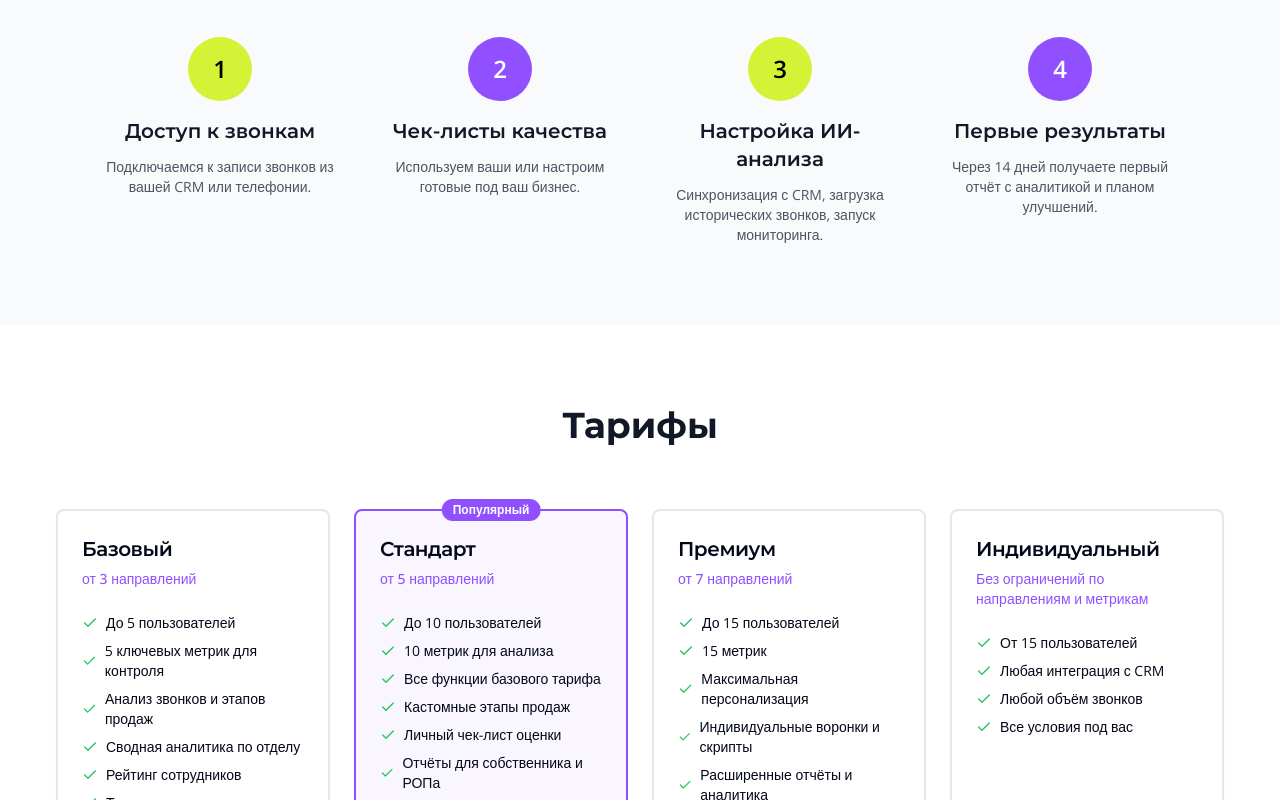
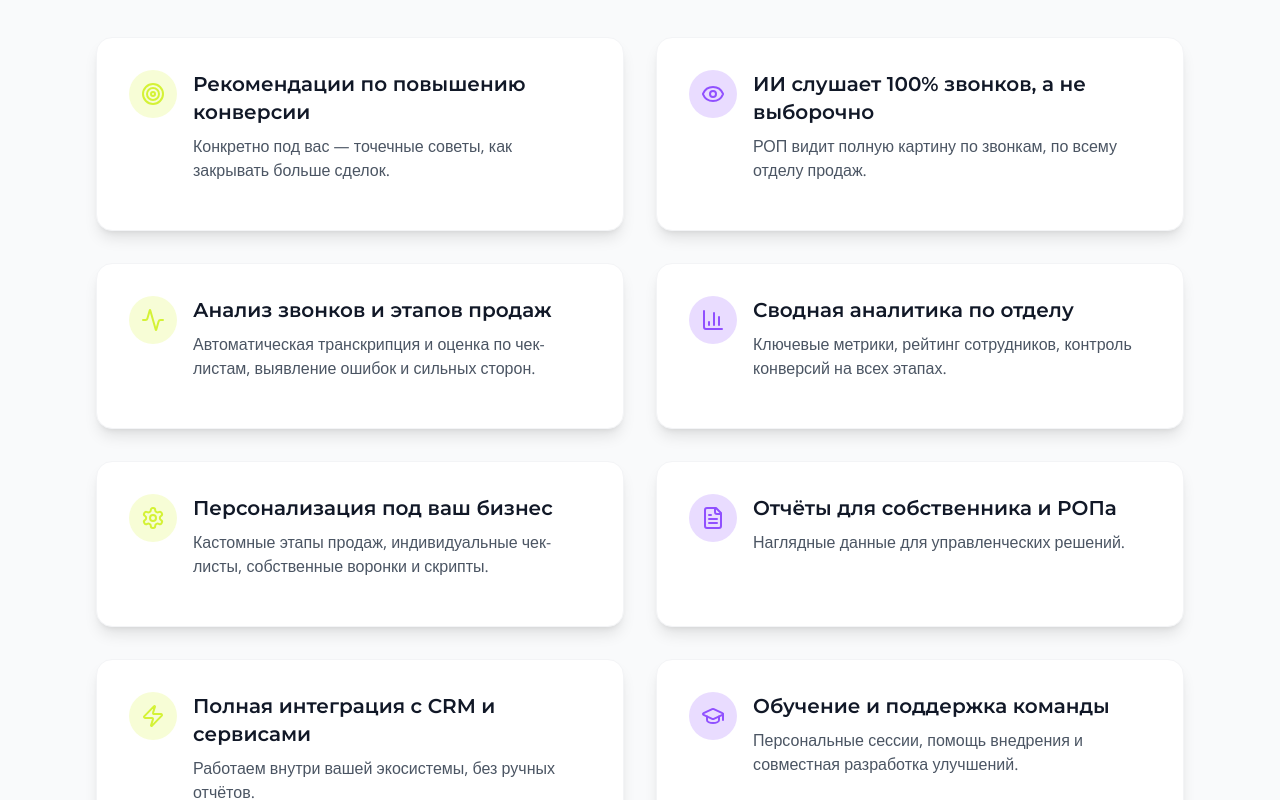
Before and after one commit to baselike/ai-qc-website, a React (Vite) app: page / in a window 1280 px wide. Shown: the part 2880-3680 px from the top of the page. Built offline with nearby package versions, Linux system fonts and the light colour scheme.

Commit message:
feat: ИИ-помощник для отдела продаж

```diff
--- a/src/pages/Index.tsx
+++ b/src/pages/Index.tsx
@@ -269,8 +269,157 @@ const Index = () => {
         </div>
       </section>
 
+      {/* How we achieve results */}
+      <section className="py-20 px-6 bg-gray-50">
+        <div className="container mx-auto max-w-6xl">
+          <div className="text-center mb-16">
+            <h2 className="text-4xl font-montserrat font-bold text-gray-900 mb-6">
+              За счет чего получаем результат
+            </h2>
+          </div>
+
+          <div className="grid lg:grid-cols-2 gap-8">
+            {/* Feature 1 */}
+            <div className="bg-white p-8 rounded-2xl shadow-lg border border-gray-100">
+              <div className="flex items-start mb-4">
+                <div className="w-12 h-12 bg-lime/20 rounded-full flex items-center justify-center mr-4 flex-shrink-0">
+                  <Icon name="Target" size={24} className="text-lime" />
+                </div>
+                <div>
+                  <h3 className="text-xl font-montserrat font-semibold text-gray-900 mb-2">
+                    Рекомендации по повышению конверсии
+                  </h3>
+                  <p className="text-gray-600">
+                    Конкретно под вас — точечные советы, как закрывать больше сделок.
+                  </p>
+                </div>
+              </div>
+            </div>
+
+            {/* Feature 2 */}
+            <div className="bg-white p-8 rounded-2xl shadow-lg border border-gray-100">
+              <div className="flex items-start mb-4">
+                <div className="w-12 h-12 bg-violet/20 rounded-full flex items-center justify-center mr-4 flex-shrink-0">
+                  <Icon name="Eye" size={24} className="text-violet" />
+                </div>
+                <div>
+                  <h3 className="text-xl font-montserrat font-semibold text-gray-900 mb-2">
+                    ИИ слушает 100% звонков, а не выборочно
+                  </h3>
+                  <p className="text-gray-600">
+                    РОП видит полную картину по звонкам, по всему отделу продаж.
+                  </p>
+                </div>
+              </div>
+            </div>
+
+            {/* Feature 3 */}
+            <div className="bg-white p-8 rounded-2xl shadow-lg border border-gray-100">
+              <div className="flex items-start mb-4">
+                <div className="w-12 h-12 bg-lime/20 rounded-full flex items-center justify-center mr-4 flex-shrink-0">
+                  <Icon name="Activity" size={24} className="text-lime" />
+                </div>
+                <div>
+                  <h3 className="text-xl font-montserrat font-semibold text-gray-900 mb-2">
+                    Анализ звонков и этапов продаж
+                  </h3>
+                  <p className="text-gray-600">
+                    Автоматическая транскрипция и оценка по чек-листам, выявление ошибок и сильных сторон.
+                  </p>
+                </div>
+              </div>
+            </div>
+
+            {/* Feature 4 */}
+            <div className="bg-white p-8 rounded-2xl shadow-lg border border-gray-100">
+              <div className="flex items-start mb-4">
+                <div className="w-12 h-12 bg-violet/20 rounded-full flex items-center justify-center mr-4 flex-shrink-0">
+                  <Icon name="BarChart3" size={24} className="text-violet" />
+                </div>
+                <div>
+                  <h3 className="text-xl font-montserrat font-semibold text-gray-900 mb-2">
+                    Сводная аналитика по отделу
+                  </h3>
+                  <p className="text-gray-600">
+                    Ключевые метрики, рейтинг сотрудников, контроль конверсий на всех этапах.
+                  </p>
+                </div>
+              </div>
+            </div>
+
+            {/* Feature 5 */}
+            <div className="bg-white p-8 rounded-2xl shadow-lg border border-gray-100">
+              <div className="flex items-start mb-4">
+                <div className="w-12 h-12 bg-lime/20 rounded-full flex items-center justify-center mr-4 flex-shrink-0">
+                  <Icon name="Settings" size={24} className="text-lime" />
+                </div>
+                <div>
+                  <h3 className="text-xl font-montserrat font-semibold text-gray-900 mb-2">
+                    Персонализация под ваш бизнес
+                  </h3>
+                  <p className="text-gray-600">
+                    Кастомные этапы продаж, индивидуальные чек-листы, собственные воронки и скрипты.
+                  </p>
+                </div>
+              </div>
+            </div>
+
+            {/* Feature 6 */}
+            <div className="bg-white p-8 rounded-2xl shadow-lg border border-gray-100">
+              <div className="flex items-start mb-4">
+                <div className="w-12 h-12 bg-violet/20 rounded-full flex items-center justify-center mr-4 flex-shrink-0">
+                  <Icon name="FileText" size={24} className="text-violet" />
+                </div>
+                <div>
+                  <h3 className="text-xl font-montserrat font-semibold text-gray-900 mb-2">
+                    Отчёты для собственника и РОПа
+                  </h3>
+                  <p className="text-gray-600">
+                    Наглядные данные для управленческих решений.
+                  </p>
+                </div>
+              </div>
+            </div>
+
+            {/* Feature 7 */}
+            <div className="bg-white p-8 rounded-2xl shadow-lg border border-gray-100">
+              <div className="flex items-start mb-4">
+                <div className="w-12 h-12 bg-lime/20 rounded-full flex items-center justify-center mr-4 flex-shrink-0">
+                  <Icon name="Zap" size={24} className="text-lime" />
+                </div>
+                <div>
+                  <h3 className="text-xl font-montserrat font-semibold text-gray-900 mb-2">
+                    Полная интеграция с CRM и сервисами
+                  </h3>
+                  <p className="text-gray-600">
+                    Работаем внутри вашей экосистемы, без ручных отчётов.
+                  </p>
+                </div>
+              </div>
+            </div>
+
+            {/* Feature 8 */}
+            <div className="bg-white p-8 rounded-2xl shadow-lg border border-gray-100">
+              <div className="flex items-start mb-4">
+                <div className="w-12 h-12 bg-violet/20 rounded-full flex items-center justify-center mr-4 flex-shrink-0">
+                  <Icon name="GraduationCap" size={24} className="text-violet" />
+                </div>
+                <div>
+                  <h3 className="text-xl font-montserrat font-semibold text-gray-900 mb-2">
+                    Обучение и поддержка команды
+                  </h3>
+                  <p className="text-gray-600">
+                    Персональные сессии, помощь внедрения и совместная разработка улучшений.
+                  </p>
+                </div>
+              </div>
+            </div>
+          </div>
+        </div>
+      </section>
+
       {/* How it works */}
-      <section className="py-20 px-6 bg-gray-50">
+      <section className="py-20 px-6 bg-white">
         <div className="container mx-auto max-w-6xl">
           <div className="text-center mb-16">
             <h2 className="text-4xl font-montserrat font-bold text-gray-900 mb-6">
```
